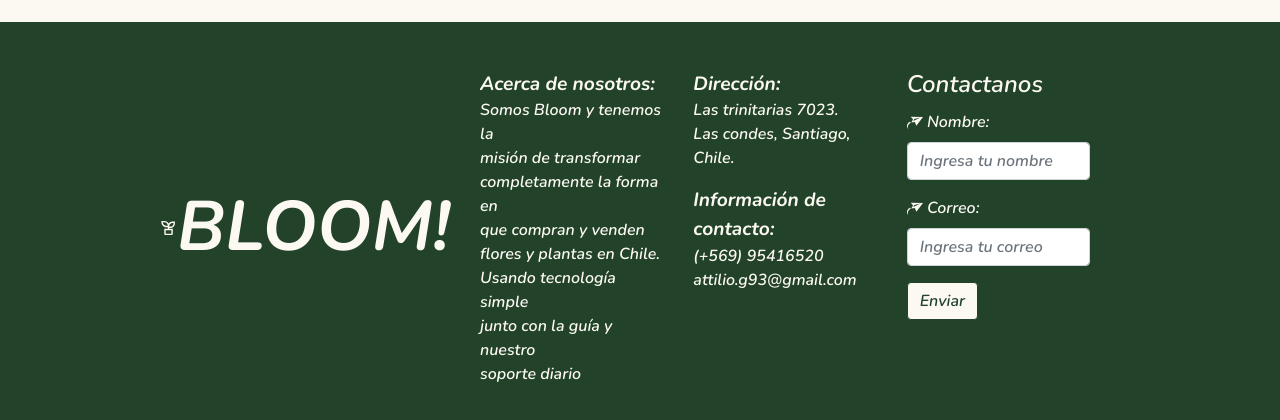
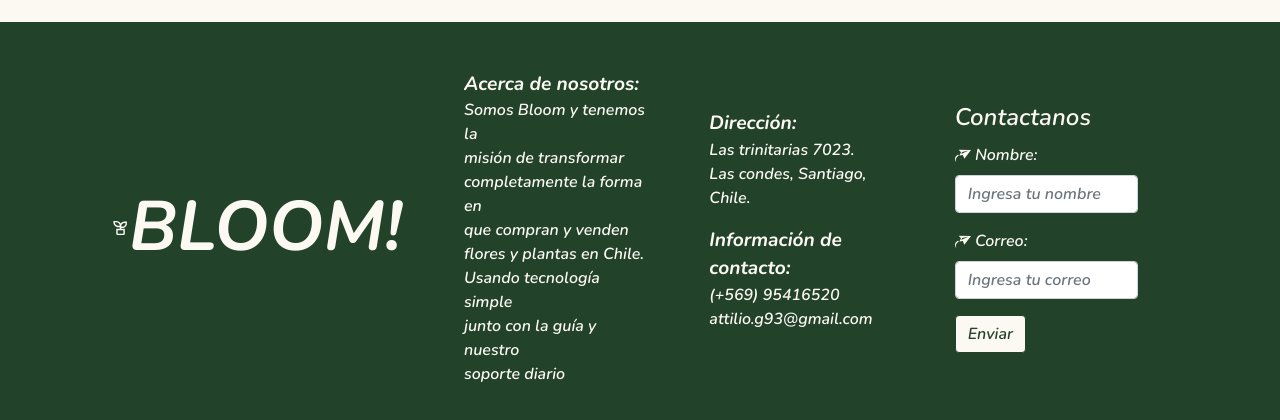
Before and after one commit to AttilioGiglio/Bloom_Marketplace, a React (Create React App) app: page / in a window 1280 px wide. Shown: the part 2403-2823 px from the top of the page. Built offline with nearby package versions, Linux system fonts and the light colour scheme.

Commit message:
footer css

```diff
--- a/src/components/footer.js
+++ b/src/components/footer.js
@@ -7,11 +7,11 @@
 const Footer = () => {
     return (
         <div className='footer py-5'>
-            <div className='row pb-1 d-flex justify-content-center '>
-                <div className='col-3 d-flex align-items-center'>
+            <div className='row pb-1 d-flex justify-content-center align-items-center '>
+                <div className='col-3 d-flex align-items-center mx-3'>
                     <RiPlantLine size={100} style={{ color: "#fcf9f3" }} /> <span style={{ color: "#fcf9f3", fontSize: '70px', fontWeight: 'bold' }}>BLOOM!</span>
                 </div>
-                <div className='col-2'>
+                <div className='col-2 mx-3'>
                     <strong>Acerca de nosotros:</strong>
                     <p style={{ margin: '0' }}>Somos Bloom y tenemos la</p>
                     <p style={{ margin: '0' }}>misión de transformar</p>
@@ -22,7 +22,7 @@
                     <p style={{ margin: '0' }}>junto con la guía y nuestro</p>
                     <p style={{ margin: '0' }}></p>soporte diario</p>
                 </div>
-                <div className='col-2'>
+                <div className='col-2 mx-3'>
                     <strong>Dirección:</strong>
                     <p style={{ margin: '0' }}>Las trinitarias 7023.</p>
                     <p>Las condes, Santiago, Chile.</p>
@@ -30,7 +30,7 @@
                     <p style={{ margin: '0' }}>(+569) 95416520</p>
                     <p>attilio.g93@gmail.com</p>
                 </div>
-                <div className='col-2'>
+                <div className='col-2 mx-3'>
                     <ContactForm />
                 </div>
             </div>
```
Also changed, not shown: 1 other file (tests, documents, lock files or other folders).
